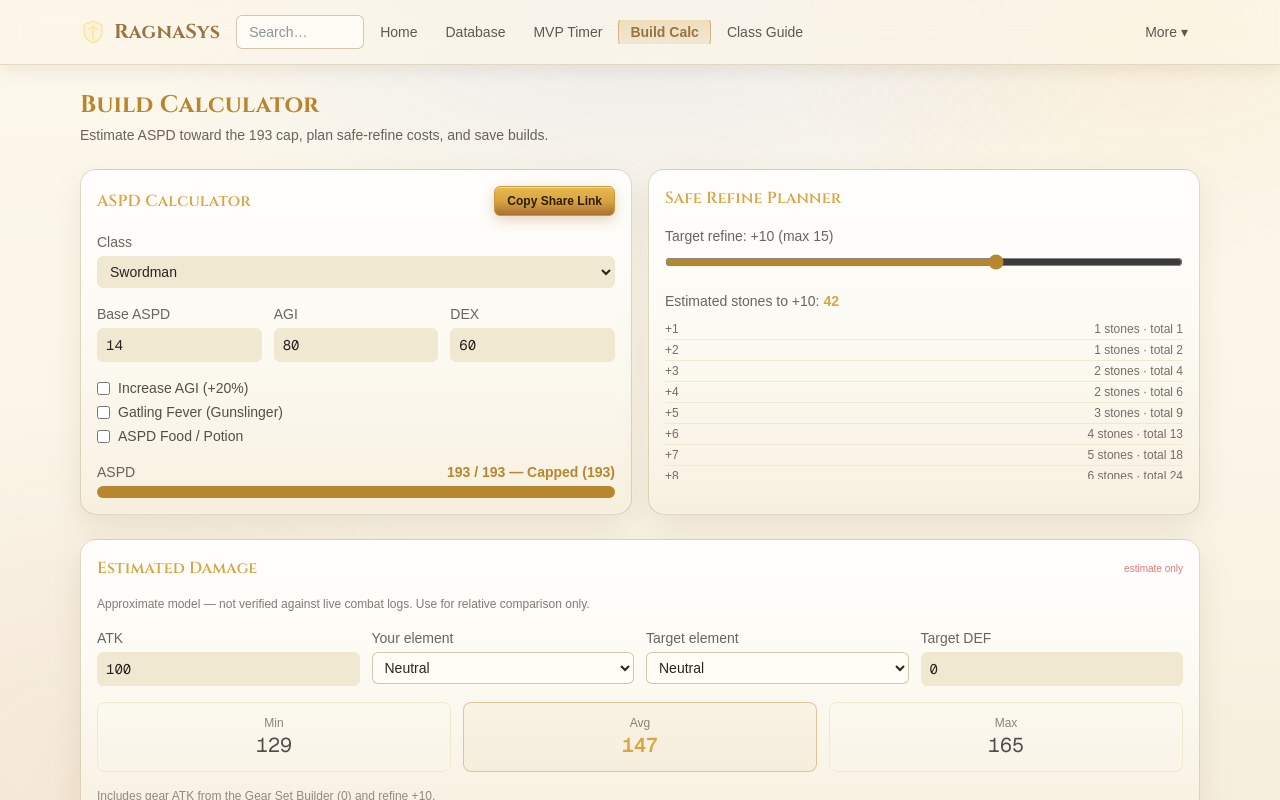
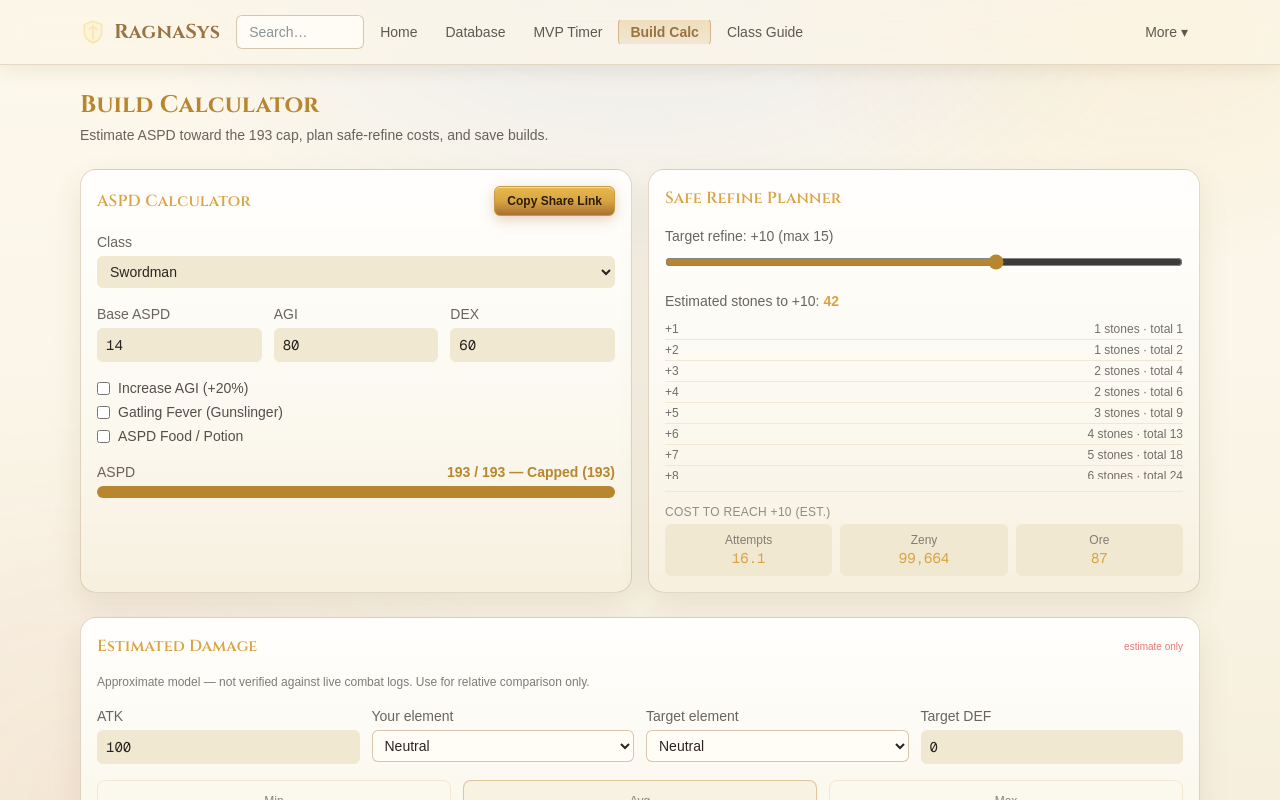
Before and after one commit to Daymrens/Ragnarok, a Next.js app: page /builder in a window 1280 px wide. Shown: the top 800 px of the page. Built offline with nearby package versions, Linux system fonts and the light colour scheme.

Commit message:
feat(phase5): refine cost/EV calculator with editable rate tables (est.)

```diff
--- a/components/BuildCalculator.tsx
+++ b/components/BuildCalculator.tsx
@@ -11,6 +11,7 @@ import {
   type AspdInput,
 } from "@/lib/calc/aspd";
 import { calculateRefine, REFINE_MAX } from "@/lib/calc/refine";
+import { estimateRefineCost } from "@/lib/refineCost";
 import { estimateDamage } from "@/lib/damageCalc";
 import { ELEMENTS } from "@/lib/data/elements";
 import { encodeBuild, decodeBuild } from "@/lib/buildEncode";
@@ -186,6 +187,10 @@ export function BuildCalculator() {
     [baseAspd, agi, dex, buffs]
   );
   const refine = useMemo(() => calculateRefine(refineTarget), [refineTarget]);
+  const refineCost = useMemo(
+    () => estimateRefineCost(0, refineTarget),
+    [refineTarget]
+  );
 
   const pct = Math.min(100, Math.round((aspd.aspd / ASPD_CAP) * 100));
 
@@ -339,6 +344,25 @@ export function BuildCalculator() {
                 </li>
               ))}
             </ul>
+            <div className="mt-3 pt-3 border-t border-panel-2">
+              <p className="text-xs uppercase tracking-wide text-foreground/50 mb-1">
+                Cost to reach +{refineTarget} (est.)
+              </p>
+              <div className="grid grid-cols-3 gap-2 text-center">
+                <div className="rounded-md bg-panel-2 py-2">
+                  <p className="text-xs text-foreground/55">Attempts</p>
+                  <p className="font-mono text-gold-soft">{refineCost.attempts}</p>
+                </div>
+                <div className="rounded-md bg-panel-2 py-2">
+                  <p className="text-xs text-foreground/55">Zeny</p>
+                  <p className="font-mono text-gold-soft">{refineCost.zeny.toLocaleString()}</p>
+                </div>
+                <div className="rounded-md bg-panel-2 py-2">
+                  <p className="text-xs text-foreground/55">Ore</p>
+                  <p className="font-mono text-gold-soft">{refineCost.ore}</p>
+                </div>
+              </div>
+            </div>
           </div>
         </section>
       </div>
--- /dev/null
+++ b/lib/data/refine.ts
@@ -0,0 +1,41 @@
+// Editable refine economy tables for ROW's safe (no gear-loss) refine system.
+// Values are ESTIMATES pending community verification — tune as real numbers surface.
+// Source into logic (lib/refineCost.ts), never hardcode in components.
+
+export interface RefineStepData {
+  /** success rate at this step (0..1) */
+  rate: number;
+  /** zeny per attempt */
+  zeny: number;
+  /** refine ore consumed per attempt */
+  ore: number;
+}
+
+// Index by target level (1..15). rate = chance the single step succeeds.
+export const REFINE_TABLE: Record<number, RefineStepData> = {
+  1: { rate: 1.0, zeny: 500, ore: 1 },
+  2: { rate: 1.0, zeny: 800, ore: 1 },
+  3: { rate: 0.95, zeny: 1200, ore: 2 },
+  4: { rate: 0.9, zeny: 1800, ore: 2 },
+  5: { rate: 0.8, zeny: 2600, ore: 3 },
+  6: { rate: 0.7, zeny: 3600, ore: 4 },
+  7: { rate: 0.6, zeny: 5000, ore: 5 },
+  8: { rate: 0.5, zeny: 7000, ore: 6 },
+  9: { rate: 0.4, zeny: 9500, ore: 8 },
+  10: { rate: 0.32, zeny: 13000, ore: 10 },
+  11: { rate: 0.25, zeny: 18000, ore: 13 },
+  12: { rate: 0.18, zeny: 25000, ore: 16 },
+  13: { rate: 0.13, zeny: 34000, ore: 20 },
+  14: { rate: 0.09, zeny: 46000, ore: 25 },
+  15: { rate: 0.06, zeny: 62000, ore: 32 },
+};
+
+export const REFINE_CAP = 15;
+
+export function stepData(level: number): RefineStepData {
+  return REFINE_TABLE[Math.max(1, Math.min(REFINE_CAP, Math.floor(level)))] ?? {
+    rate: 1,
+    zeny: 0,
+    ore: 0,
+  };
+}
--- /dev/null
+++ b/lib/refineCost.ts
@@ -0,0 +1,49 @@
+import { stepData, REFINE_CAP } from "./data/refine";
+
+export interface RefineCost {
+  from: number;
+  to: number;
+  /** expected number of attempts to complete every step once */
+  attempts: number;
+  /** expected total zeny */
+  zeny: number;
+  /** expected total ore */
+  ore: number;
+  /** per-step breakdown */
+  steps: { level: number; rate: number; attempts: number; zeny: number; ore: number }[];
+}
+
+/**
+ * Expected cost to refine from level `from` to `to` (inclusive of the step to `to`).
+ * Safe refine does not destroy gear, but each failed step must be re-attempted.
+ * Expected attempts for one step = 1 / successRate. All figures are (est.).
+ */
+export function estimateRefineCost(from: number, to: number): RefineCost {
+  const f = Math.max(0, Math.min(REFINE_CAP, Math.floor(from)));
+  const t = Math.max(f + 1, Math.min(REFINE_CAP, Math.floor(to)));
+
+  const steps: RefineCost["steps"] = [];
+  let totalAttempts = 0;
+  let totalZeny = 0;
+  let totalOre = 0;
+
+  for (let lvl = f + 1; lvl <= t; lvl++) {
+    const d = stepData(lvl);
+    const attempts = d.rate > 0 ? 1 / d.rate : Infinity;
+    const zeny = attempts * d.zeny;
+    const ore = attempts * d.ore;
+    steps.push({ level: lvl, rate: d.rate, attempts, zeny: Math.round(zeny), ore: Math.round(ore) });
+    totalAttempts += attempts;
+    totalZeny += zeny;
+    totalOre += ore;
+  }
+
+  return {
+    from: f,
+    to: t,
+    attempts: Math.round(totalAttempts * 10) / 10,
+    zeny: Math.round(totalZeny),
+    ore: Math.round(totalOre),
+    steps,
+  };
+}
```
